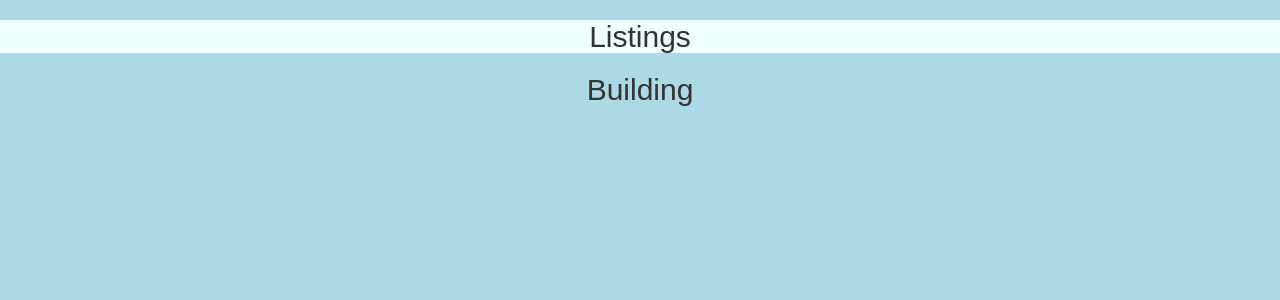
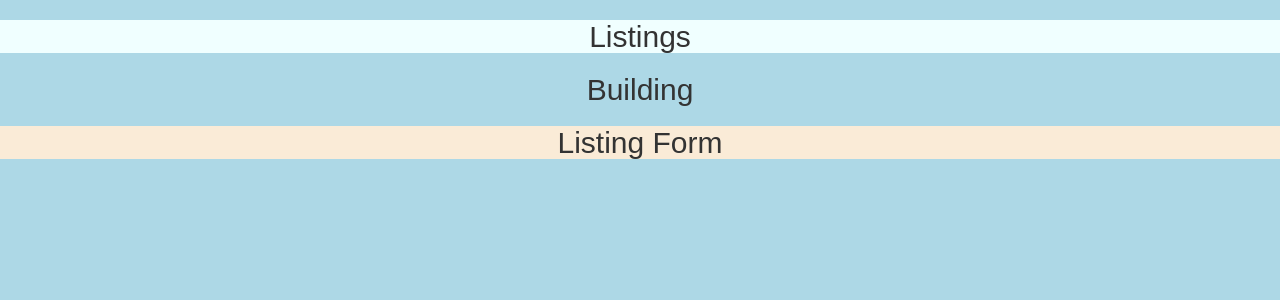
Before and after one commit to amillion3/realtor, a React (Create React App) app: page / in a window 1280 px wide. Shown: the top 300 px of the page. Built offline with nearby package versions, Linux system fonts and the light colour scheme.

Commit message:
added ListingForm component

```diff
--- a/src/app/App.js
+++ b/src/app/App.js
@@ -2,6 +2,7 @@
 
 import Listings from '../components/Listings/Listings';
 import Building from '../components/Building/Building';
+import ListingForm from '../components/ListingForm/ListingForm';
 import './App.css';
 
 class App extends Component {
@@ -10,6 +11,7 @@
       <div className="App">
         <Listings></Listings>
         <Building></Building>
+        <ListingForm></ListingForm>
       </div>
     );
   }
--- /dev/null
+++ b/src/components/ListingForm/ListingForm.js
@@ -0,0 +1,15 @@
+import React from 'react';
+
+import './ListingForm.css';
+
+class ListingForm extends React.Component {
+  render () {
+    return (
+      <div className="ListingForm">
+        <h2>Listing Form</h2>
+      </div>
+    );
+  }
+};
+
+export default ListingForm;
--- /dev/null
+++ b/src/components/ListingForm/ListingForm.scss
@@ -0,0 +1,3 @@
+.ListingForm {
+  background-color: antiquewhite;
+}
```
